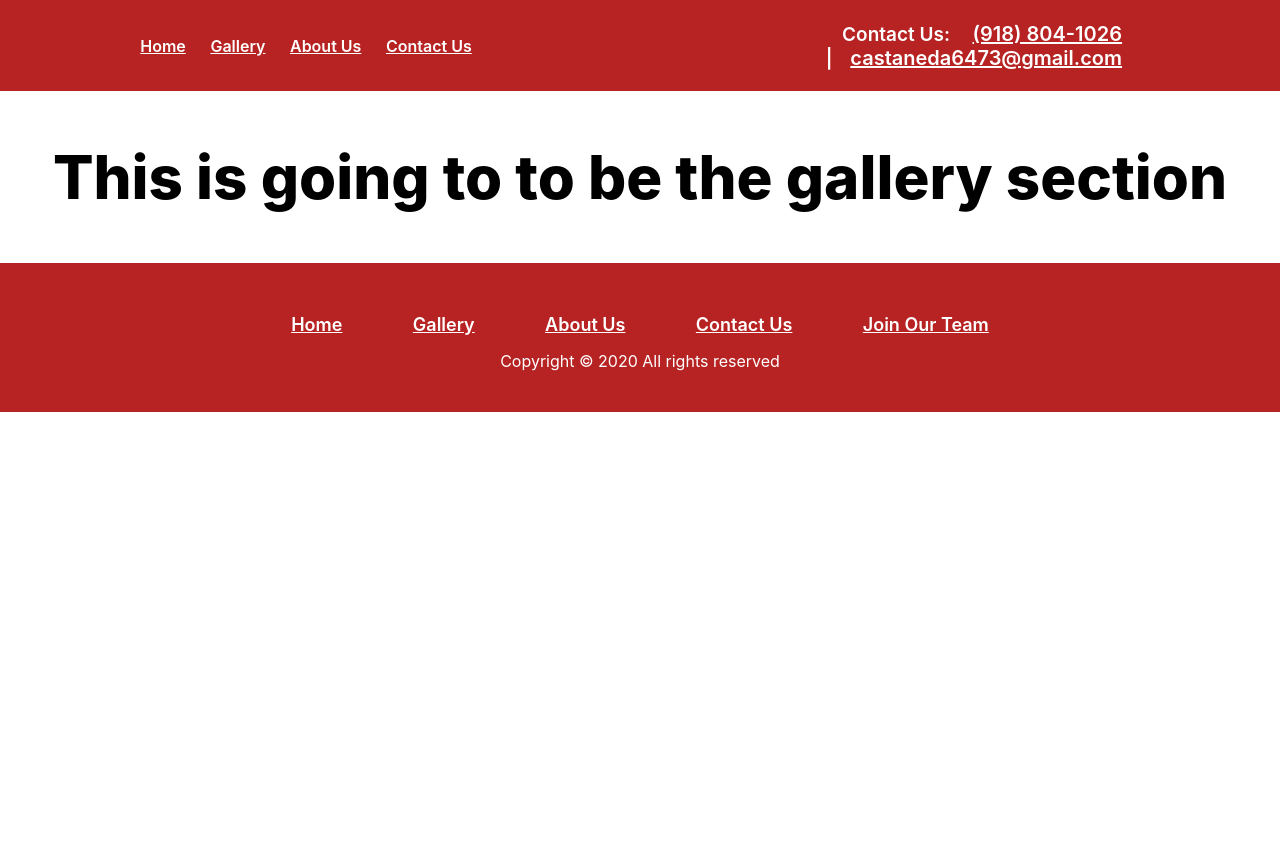
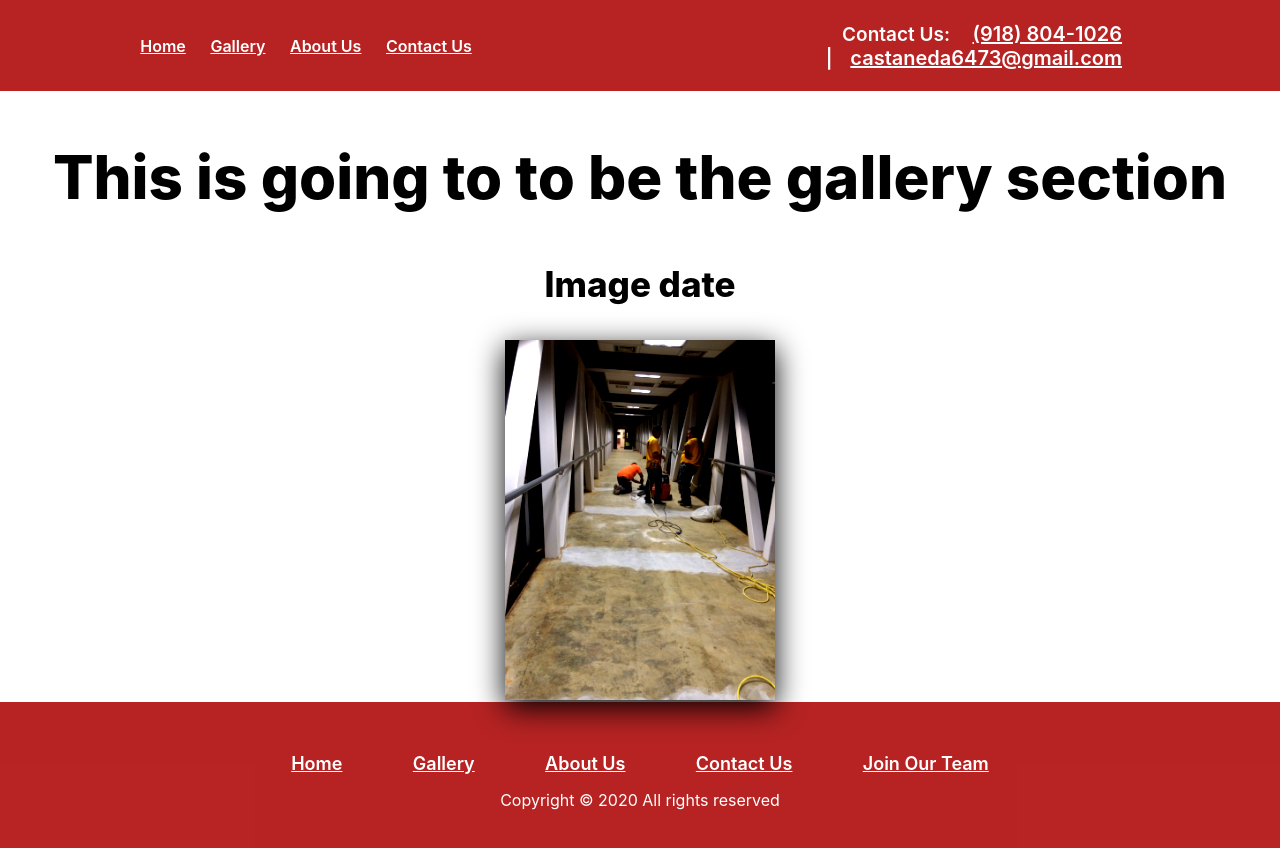
Before and after one commit to Perezented/PSF, a React (Create React App) app: page /gallery in a window 1280 px wide. Shown: the top 848 px of the page. Before the commit the page ends 800 px from the top, so only its background shows below. Built offline with nearby package versions, Linux system fonts and the light colour scheme.

Commit message:
Gallery template created. Need Photo API

```diff
--- a/src/components/Gallery.js
+++ b/src/components/Gallery.js
@@ -1,8 +1,12 @@
+import img0 from "../styles/img/IMG_0331.JPG";
 export default function Gallery() {
   return (
     <section className="gallery">
       <h1>This is going to to be the gallery section</h1>
-      <div className="imgContainer"></div>
+      <div className="cardContainer">
+        <h3>Image date</h3>
+        <img src={img0} alt="image of workers on bridge" className="img0" />
+      </div>
     </section>
   );
 }
```
